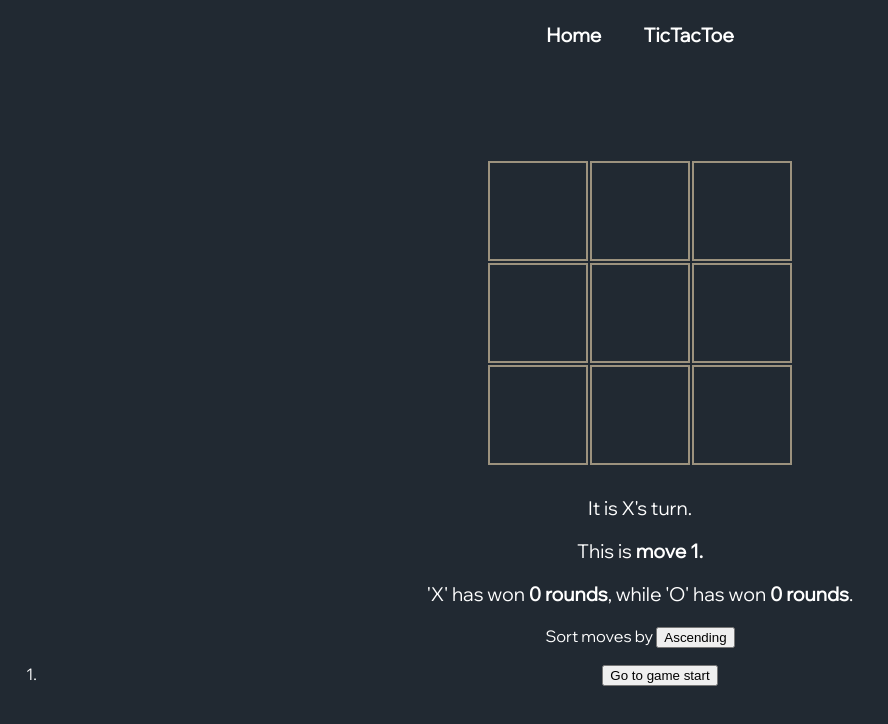
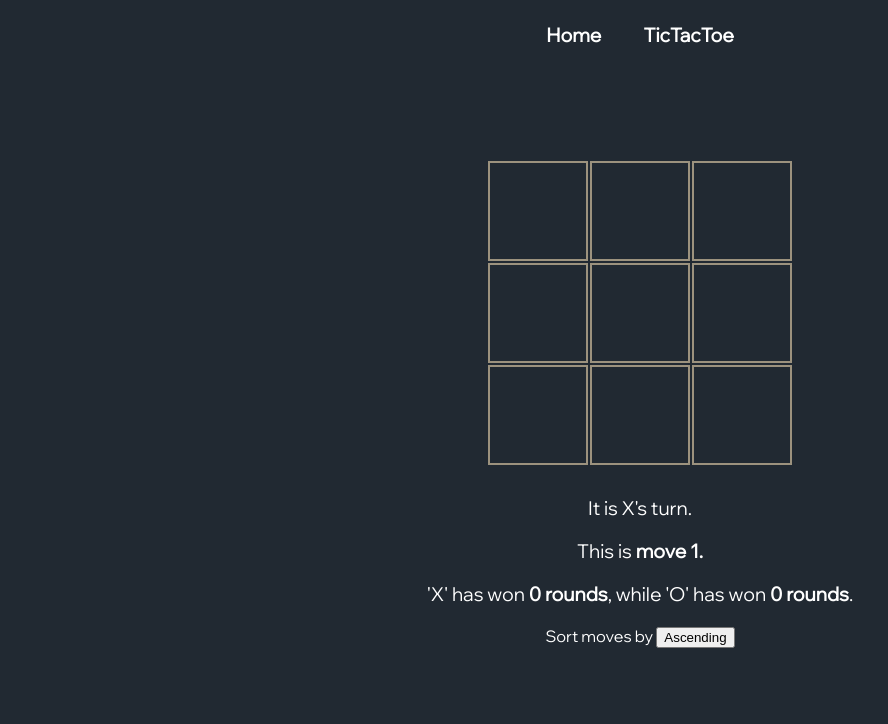
Before and after one commit to Magthylius/magthylius.github.io, a React (Create React App) app: page /tictactoe in a window 1280 px wide. Shown: the top 724 px of the page, without its empty margins (0-888 px from the left). Built offline with nearby package versions, Linux system fonts and the light colour scheme.

Commit message:
feat: move counting

```diff
--- a/src/pages/TicTacToeGame.tsx
+++ b/src/pages/TicTacToeGame.tsx
@@ -198,7 +198,9 @@ function TicTacToeGame() {
   }
 
   const moves = history.map((squares, move) => {
-    const description = move > 0 ? "Go to move #" + move : "Go to game start";
+    if (move <= 0) return null;
+    const description = "Go to move #" + move;
+
     return (
       <li key={move}>
         <button onClick={() => jumpToMove(move)}>{description}</button>
@@ -218,7 +220,7 @@ function TicTacToeGame() {
       </div>
       <div id='game-info' className='label'>
         <div id='game-meta-info' className='label'>
-          <p>This {hasGameEnded ? "was" : "is"} <b>move {currentMove + 1}.</b></p>
+          <p>This {hasGameEnded ? "was" : "is"} <b>move {currentMove + (hasGameEnded ? 0 : 1)}.</b></p>
           <p>'X' has won <b>{winCount.x} rounds</b>, while 'O' has won <b>{winCount.y} rounds</b>.</p>
         </div>
         <div id='game-history'>
```
